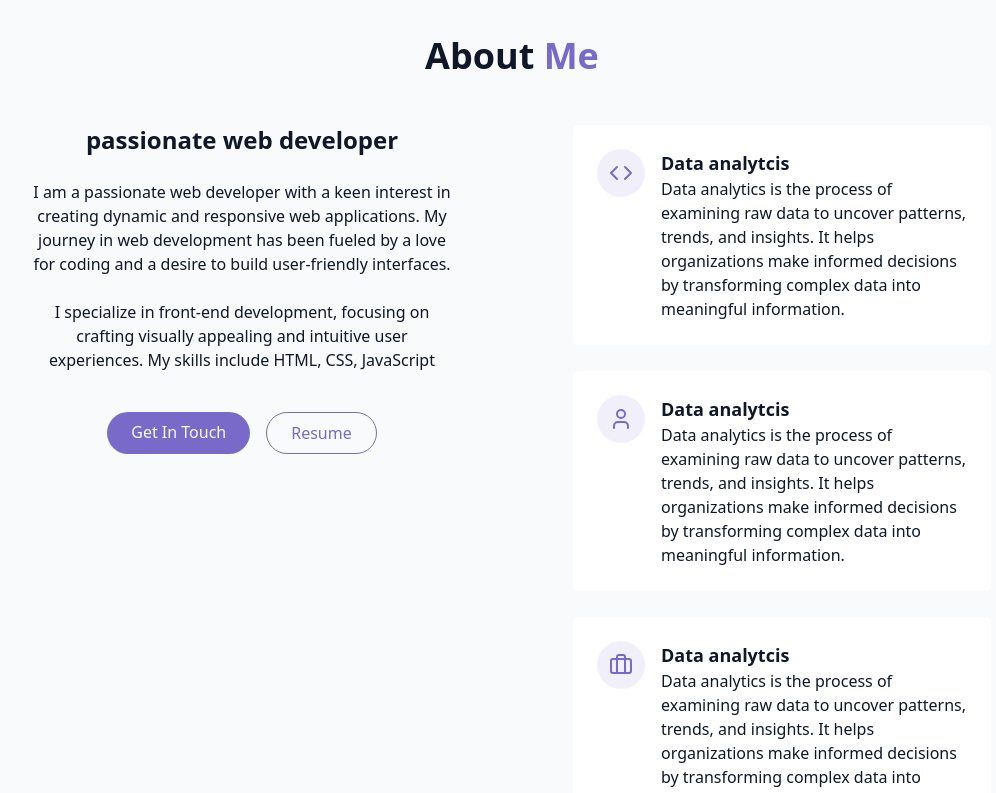
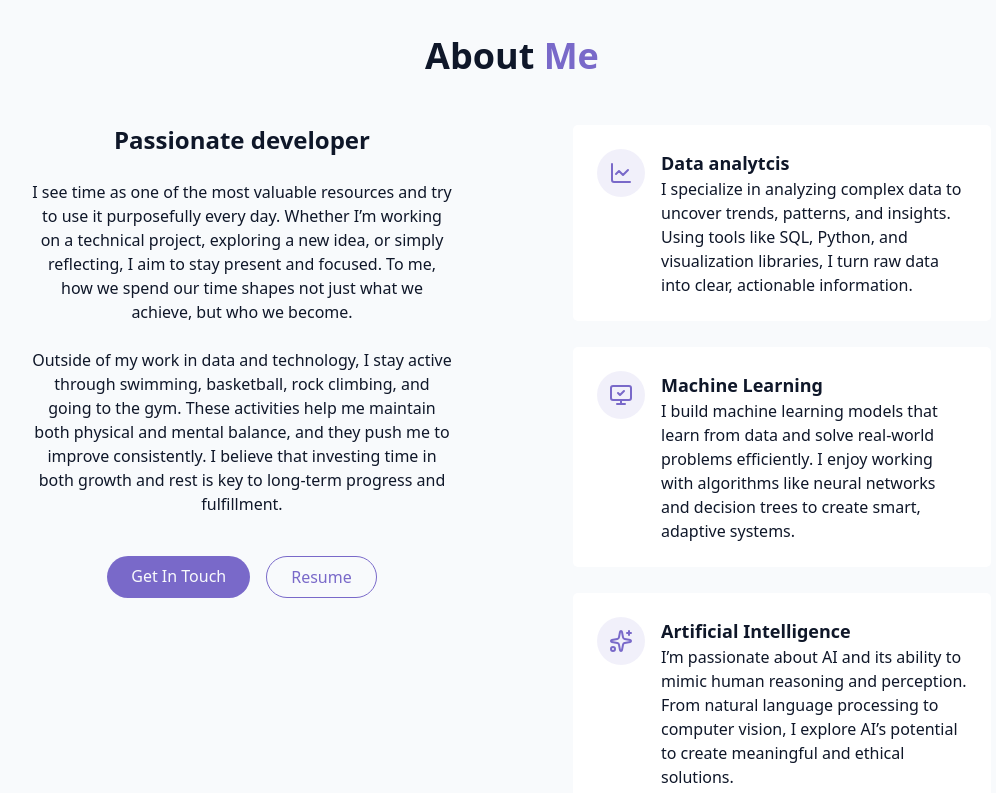
Before and after one commit to zhao0524/personal-react, a React (Vite) app: page / in a window 1280 px wide. Shown: the part 860-1653 px from the top of the page, without its empty margins (128-1124 px from the left). Built offline with nearby package versions, Linux system fonts and the light colour scheme.

Commit message:
some text

```diff
--- a/src/components/AboutSection.jsx
+++ b/src/components/AboutSection.jsx
@@ -1,4 +1,4 @@
-import { Briefcase, Code, User } from "lucide-react";
+import { Briefcase, ChartLine, Code, MonitorCheck, Sparkle, Sparkles, User } from "lucide-react";
 
 export const AboutSection = () => {
   return (
@@ -9,22 +9,26 @@ export const AboutSection = () => {
         </h2>
         <div className="grid grid-cols-1 md:grid-cols-2 gap-30 itmes-center">
           <div className="space-y-6">
-            <h3 className="text-2xl font-semibold">passionate web developer</h3>
+            <h3 className="text-2xl font-semibold">Passionate developer</h3>
             <p className="text-muted-foreground">
-              I am a passionate web developer with a keen interest in creating
-              dynamic and responsive web applications. My journey in web
-              development has been fueled by a love for coding and a desire to
-              build user-friendly interfaces.
+              I see time as one of the most valuable resources and try to use it
+              purposefully every day. Whether I’m working on a technical
+              project, exploring a new idea, or simply reflecting, I aim to stay
+              present and focused. To me, how we spend our time shapes not just
+              what we achieve, but who we become.
             </p>
 
             <p className="text-muted-foreground">
-              I specialize in front-end development, focusing on crafting
-              visually appealing and intuitive user experiences. My skills
-              include HTML, CSS, JavaScript
+              Outside of my work in data and technology, I stay active through
+              swimming, basketball, rock climbing, and going to the gym. These
+              activities help me maintain both physical and mental balance, and
+              they push me to improve consistently. I believe that investing
+              time in both growth and rest is key to long-term progress and
+              fulfillment.
             </p>
 
             <div className="flex flex-col sm:flex-row gap-4 pt-4 justify-center">
-              <a href="#content" className="cosmic-button">
+              <a href="#contact" className="cosmic-button">
                 Get In Touch
               </a>
 
@@ -42,16 +46,16 @@ export const AboutSection = () => {
               <div className="flex items-start gap-4">
                 <div className="p-3 rounded-full bg-primary/10">
                   {/* change the "code" tag to change the icons for these */}
-                  <Code className="h-6 w-6 text-primary" />
+                  <ChartLine className="h-6 w-6 text-primary" />
                 </div>
                 <div className="text-left">
                   <h4 className="font-semibold text-lg">Data analytcis</h4>
                   <p className="text-mute-foreground">
                     {" "}
-                    Data analytics is the process of examining raw data to
-                    uncover patterns, trends, and insights. It helps
-                    organizations make informed decisions by transforming
-                    complex data into meaningful information.{" "}
+                    I specialize in analyzing complex data to uncover trends,
+                    patterns, and insights. Using tools like SQL, Python, and
+                    visualization libraries, I turn raw data into clear,
+                    actionable information.{" "}
                   </p>
                 </div>
               </div>
@@ -60,16 +64,16 @@ export const AboutSection = () => {
             <div className="gradient-border p-6 card-hover">
               <div className="flex items-start gap-4">
                 <div className="p-3 rounded-full bg-primary/10">
-                  <User className="h-6 w-6 text-primary" />
+                  <MonitorCheck className="h-6 w-6 text-primary" />
                 </div>
                 <div className="text-left">
-                  <h4 className="font-semibold text-lg">Data analytcis</h4>
+                  <h4 className="font-semibold text-lg">Machine Learning</h4>
                   <p className="text-mute-foreground">
                     {" "}
-                    Data analytics is the process of examining raw data to
-                    uncover patterns, trends, and insights. It helps
-                    organizations make informed decisions by transforming
-                    complex data into meaningful information.{" "}
+                    I build machine learning models that learn from data and
+                    solve real-world problems efficiently. I enjoy working with
+                    algorithms like neural networks and decision trees to create
+                    smart, adaptive systems.{" "}
                   </p>
                 </div>
               </div>
@@ -78,16 +82,18 @@ export const AboutSection = () => {
             <div className="gradient-border p-6 card-hover">
               <div className="flex items-start gap-4">
                 <div className="p-3 rounded-full bg-primary/10">
-                  <Briefcase className="h-6 w-6 text-primary" />
+                  <Sparkles className="h-6 w-6 text-primary" />
                 </div>
                 <div className="text-left">
-                  <h4 className="font-semibold text-lg">Data analytcis</h4>
+                  <h4 className="font-semibold text-lg">
+                    Artificial Intelligence
+                  </h4>
                   <p className="text-mute-foreground">
                     {" "}
-                    Data analytics is the process of examining raw data to
-                    uncover patterns, trends, and insights. It helps
-                    organizations make informed decisions by transforming
-                    complex data into meaningful information.{" "}
+                    I’m passionate about AI and its ability to mimic human
+                    reasoning and perception. From natural language processing
+                    to computer vision, I explore AI’s potential to create
+                    meaningful and ethical solutions.{" "}
                   </p>
                 </div>
               </div>
```
